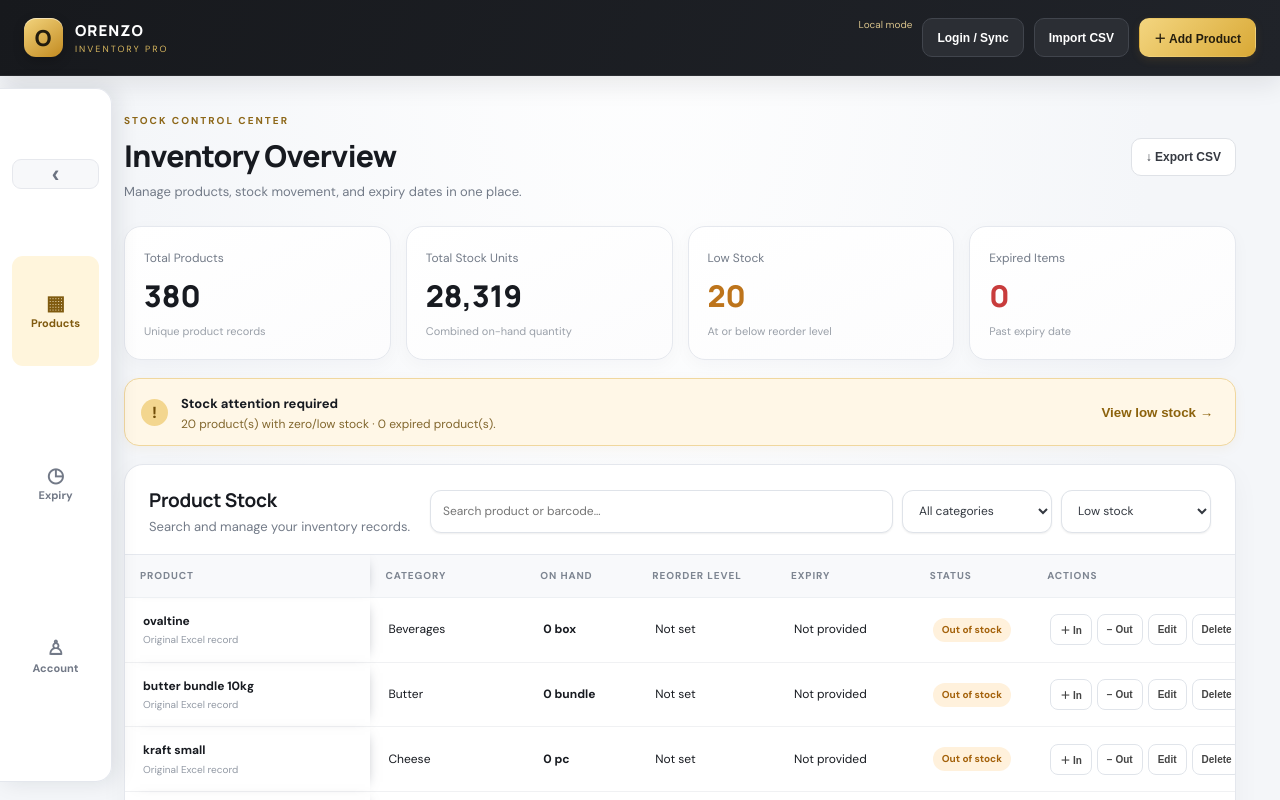
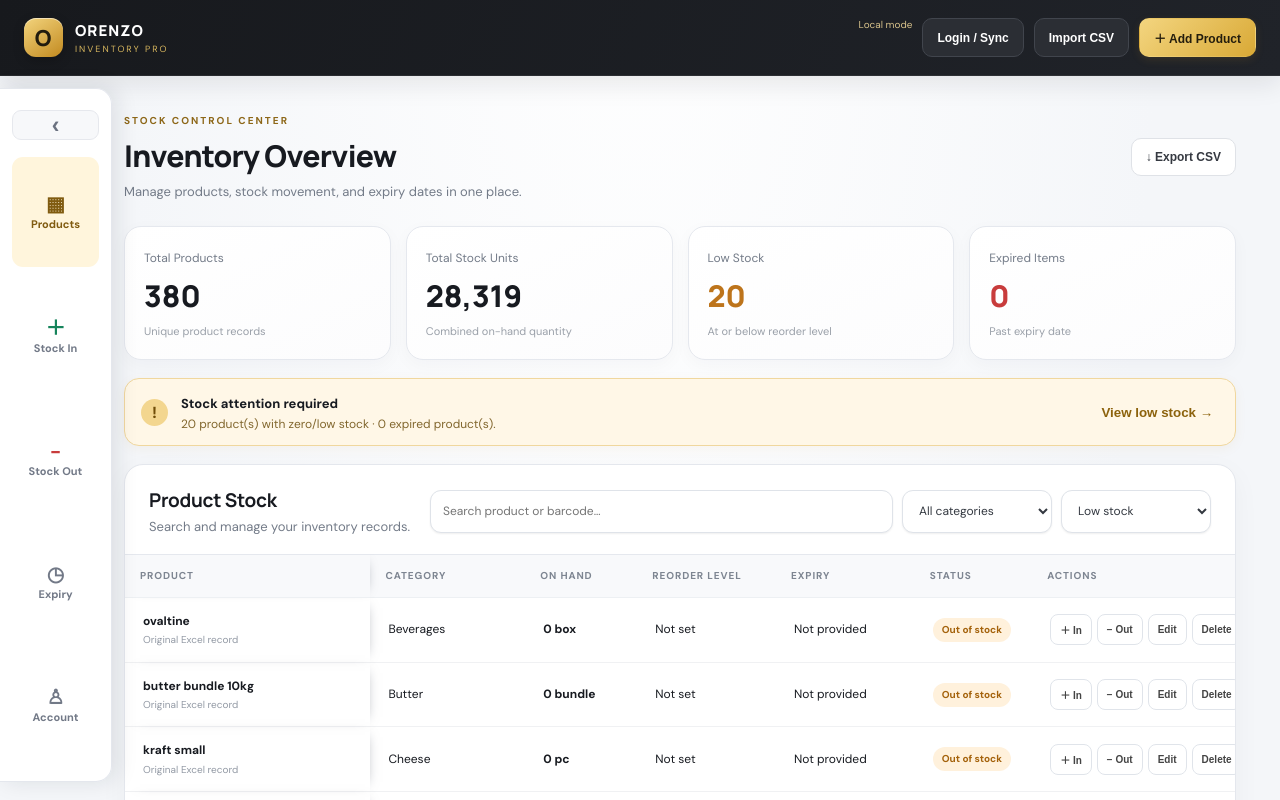
Before and after one commit to salva1510/orenzoinventory, a plain HTML site: page index.html in a window 1280 px wide. Both pictures are taken after a click on the button "View low stock →". Shown: the top 800 px of the page. Drawn offline with nearby package versions, Linux system fonts and the light colour scheme.

Commit message:
Restore Stock In and Stock Out navigation buttons

```diff
--- a/index.html
+++ b/index.html
@@ -107,6 +107,8 @@
   <nav class="bottom-nav" aria-label="Main navigation">
     <button type="button" class="nav-toggle" id="navToggle" aria-label="Hide navigation" title="Hide navigation"><span class="nav-toggle-icon">‹</span></button>
     <button type="button" class="bottom-nav-item active" data-nav="products"><span class="nav-icon">▦</span><span>Products</span></button>
+    <button type="button" class="bottom-nav-item nav-in" data-nav="stock-in"><span class="nav-icon">＋</span><span>Stock In</span></button>
+    <button type="button" class="bottom-nav-item nav-out" data-nav="stock-out"><span class="nav-icon">−</span><span>Stock Out</span></button>
     <button type="button" class="bottom-nav-item" data-nav="expiry"><span class="nav-icon">◷</span><span>Expiry</span></button>
     <button type="button" class="bottom-nav-item" data-nav="account"><span class="nav-icon">♙</span><span>Account</span></button>
   </nav>
```
